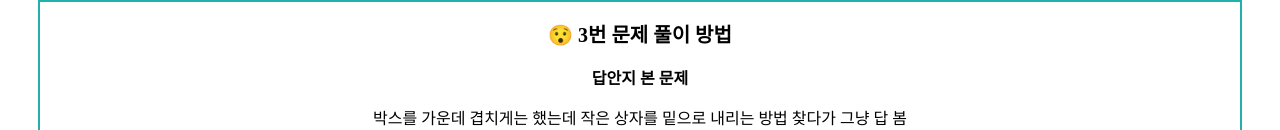
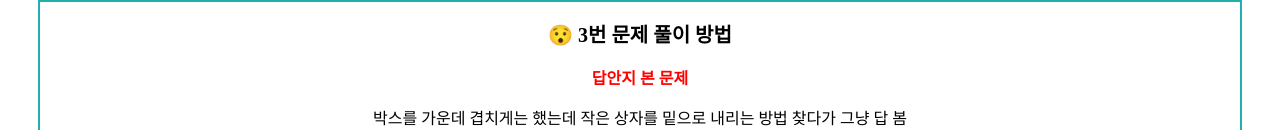
Before and after one commit to spacedustz/Markup-CSS, a React (Vite) app in the folder React/: page /Day-05-Assignment in a window 1280 px wide. Shown: the part 822-952 px from the top of the page. Built offline with nearby package versions, Linux system fonts and the light colour scheme.

Commit message:
답 틀린 글자 빨간색으로 수저

```diff
--- a/React/src/components/Report/Day5.tsx
+++ b/React/src/components/Report/Day5.tsx
@@ -188,6 +188,10 @@ const FifthFlexboxChild3 = styled.div`
     align-self: flex-end;
 `;
 
+const Wrong = styled.strong`
+    color: red;
+`;
+
 const Day5: React.FC = () => {
 
     return (
@@ -235,7 +239,7 @@ const Day5: React.FC = () => {
 
             <DescriptionContainer>
                 <Title>😯 3번 문제 풀이 방법</Title>
-                <Paragraph><strong>답안지 본 문제</strong></Paragraph>
+                <Paragraph><Wrong>답안지 본 문제</Wrong></Paragraph>
                 <Paragraph>박스를 가운데 겹치게는 했는데 작은 상자를 밑으로 내리는 방법 찾다가 그냥 답 봄</Paragraph>
                 <Paragraph>큰 박스의 하위요소로 작은 박스를 두면 되는 거였음ㅜ</Paragraph>
             </DescriptionContainer>
```
